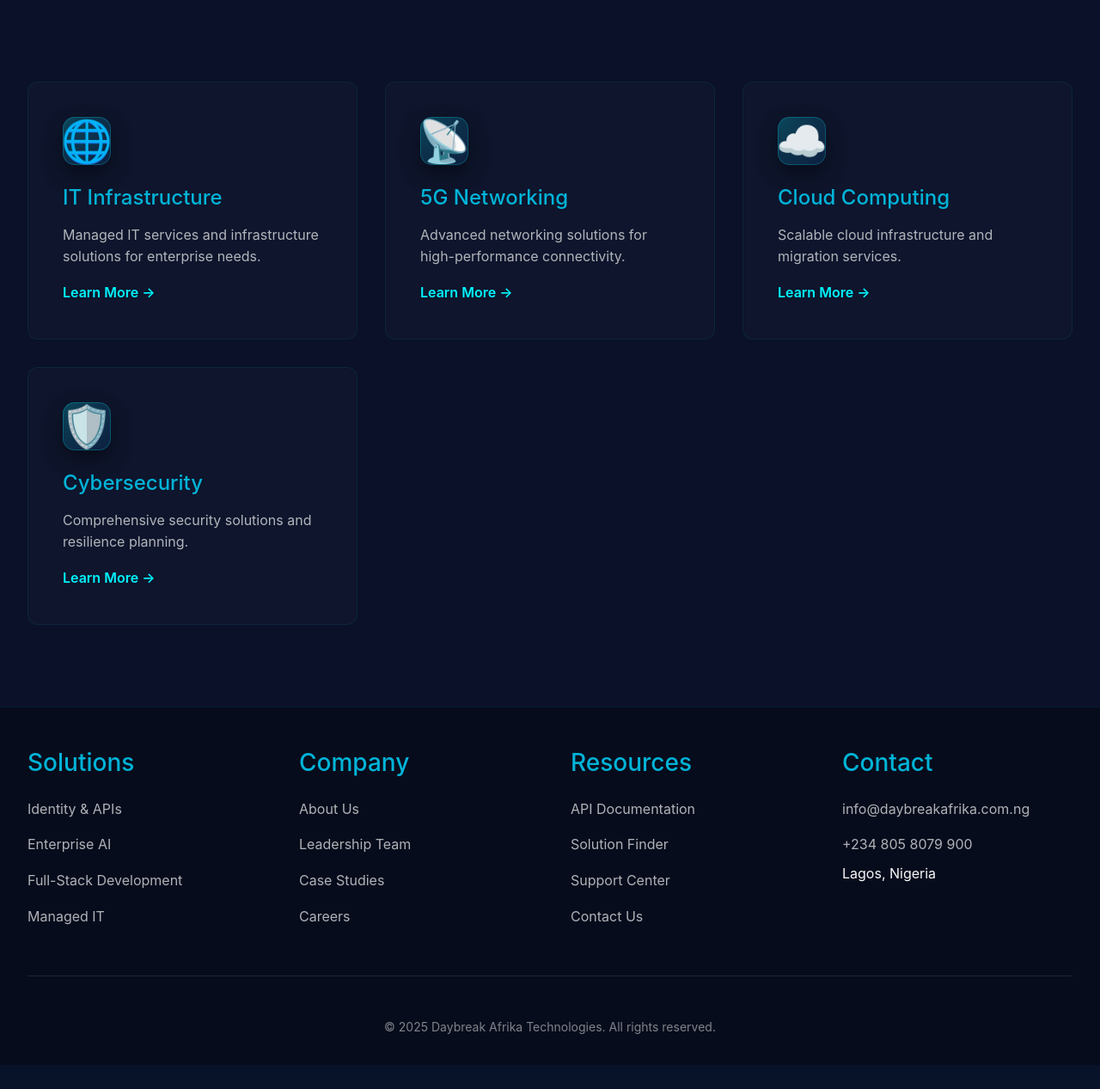
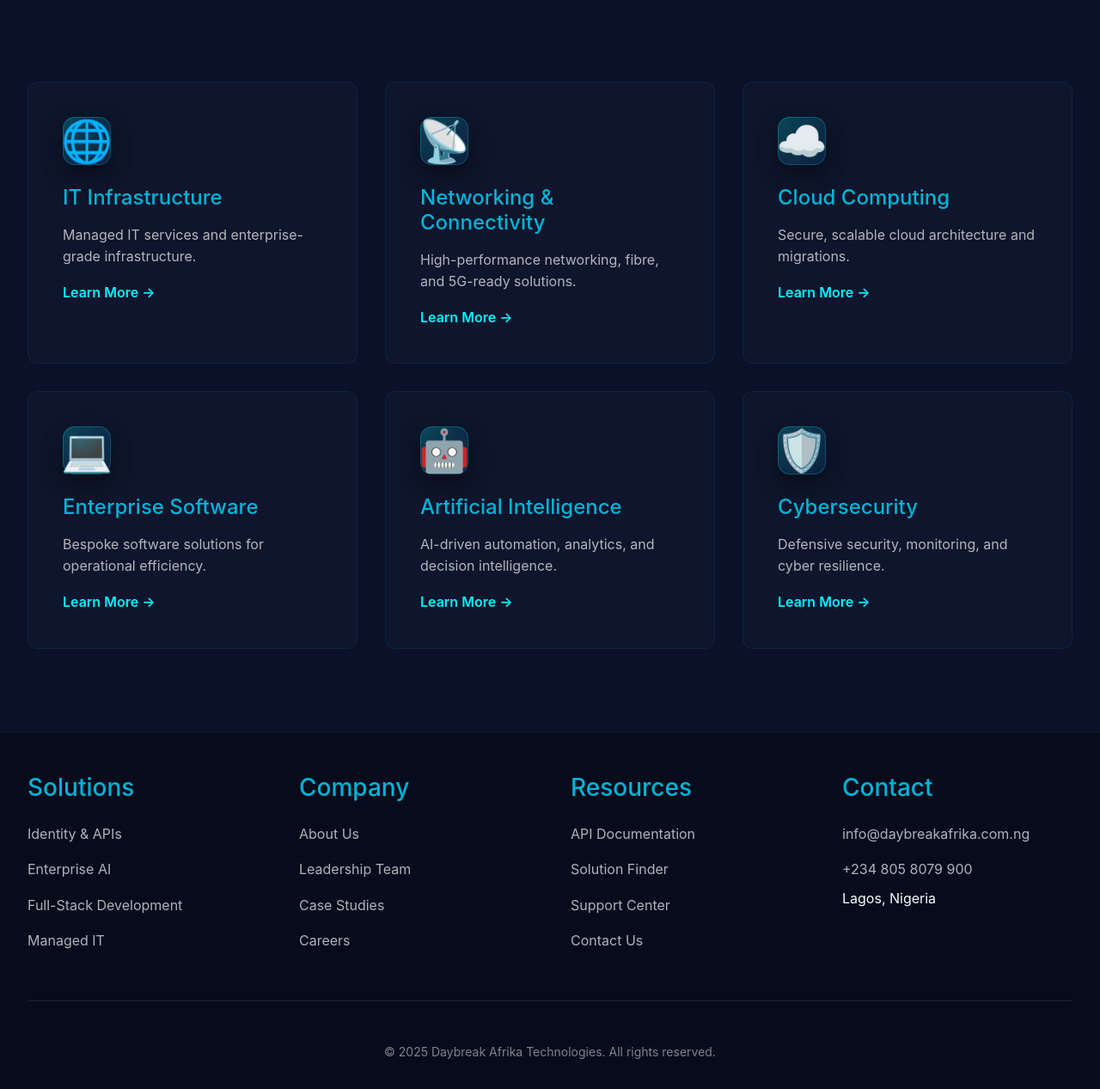
Before and after one commit to imosudi/daybreakafrikatech, a Flask app: page /solutions/ in a window 1280 px wide. Shown: the part 481-1748 px from the top of the page at 86% size. Before the commit the page ends 1720 px from the top, so only its background shows below. Run offline with Flask 3, Linux system fonts and the light colour scheme; some libraries are stand-ins or nearby versions.

Commit message:
Services pages

```diff
--- a/app/routes/solutions.py
+++ b/app/routes/solutions.py
@@ -1,4 +1,3 @@
-# app/routes/solutions.py
 from flask import Blueprint, render_template
 
 solutions_bp = Blueprint(
@@ -7,57 +6,36 @@
     url_prefix="/solutions"
 )
 
-@solutions_bp.route("/")
+@solutions_bp.route("/", endpoint="index")
 def index():
-    """
-    Solutions overview page.
-    """
     return render_template("solutions/index.html")
 
 
-@solutions_bp.route("/infrastructure")
+@solutions_bp.route("/infrastructure/", endpoint="infrastructure")
 def infrastructure():
-    """
-    IT Infrastructure solutions.
-    """
     return render_template("solutions/infrastructure.html")
 
 
-@solutions_bp.route("/networking")
+@solutions_bp.route("/networking/", endpoint="networking")
 def networking():
-    """
-    5G Networking and connectivity.
-    """
     return render_template("solutions/networking.html")
 
 
-@solutions_bp.route("/cloud")
+@solutions_bp.route("/cloud/", endpoint="cloud")
 def cloud():
-    """
-    Cloud computing solutions.
-    """
     return render_template("solutions/cloud.html")
 
 
-@solutions_bp.route("/software")
+@solutions_bp.route("/software/", endpoint="software")
 def software():
-    """
-    Enterprise software solutions.
-    """
     return render_template("solutions/software.html")
 
 
-@solutions_bp.route("/ai")
+@solutions_bp.route("/ai/", endpoint="ai")
 def ai():
-    """
-    AI solutions for enterprise automation and intelligence.
-    """
     return render_template("solutions/ai.html")
 
 
-@solutions_bp.route("/security")
+@solutions_bp.route("/security/", endpoint="security")
 def security():
-    """
-    Cybersecurity and resilience solutions.
-    """
     return render_template("solutions/security.html")
--- a/app/templates/solutions/index.html
+++ b/app/templates/solutions/index.html
@@ -1,7 +1,7 @@
 <!-- templates/solutions/index.html -->
 {% extends "base.html" %}
 
-{% block title %}Solutions - Daybreak Afrika Technologies{% endblock %}
+{% block title %}Solutions | Daybreak Afrika Technologies{% endblock %}
 
 {% block content %}
 <section class="hero" style="min-height: 60vh;">
@@ -11,32 +11,52 @@
     </div>
 </section>
 
-<section class="services">
+
+<section class="services services--solutions">
     <div class="service-grid">
-        <div class="service-card">
+
+        <article class="service-card">
             <div class="service-icon">🌐</div>
             <h3>IT Infrastructure</h3>
-            <p>Managed IT services and infrastructure solutions for enterprise needs.</p>
+            <p>Managed IT services and enterprise-grade infrastructure.</p>
             <a href="{{ url_for('solutions.infrastructure') }}">Learn More →</a>
-        </div>
-        <div class="service-card">
+        </article>
+
+        <article class="service-card">
             <div class="service-icon">📡</div>
-            <h3>5G Networking</h3>
-            <p>Advanced networking solutions for high-performance connectivity.</p>
+            <h3>Networking & Connectivity</h3>
+            <p>High-performance networking, fibre, and 5G-ready solutions.</p>
             <a href="{{ url_for('solutions.networking') }}">Learn More →</a>
-        </div>
-        <div class="service-card">
+        </article>
+
+        <article class="service-card">
             <div class="service-icon">☁️</div>
             <h3>Cloud Computing</h3>
-            <p>Scalable cloud infrastructure and migration services.</p>
+            <p>Secure, scalable cloud architecture and migrations.</p>
             <a href="{{ url_for('solutions.cloud') }}">Learn More →</a>
-        </div>
-        <div class="service-card">
+        </article>
+
+        <article class="service-card">
+            <div class="service-icon">💻</div>
+            <h3>Enterprise Software</h3>
+            <p>Bespoke software solutions for operational efficiency.</p>
+            <a href="{{ url_for('solutions.software') }}">Learn More →</a>
+        </article>
+
+        <article class="service-card">
+            <div class="service-icon">🤖</div>
+            <h3>Artificial Intelligence</h3>
+            <p>AI-driven automation, analytics, and decision intelligence.</p>
+            <a href="{{ url_for('solutions.ai') }}">Learn More →</a>
+        </article>
+
+        <article class="service-card">
             <div class="service-icon">🛡️</div>
             <h3>Cybersecurity</h3>
-            <p>Comprehensive security solutions and resilience planning.</p>
+            <p>Defensive security, monitoring, and cyber resilience.</p>
             <a href="{{ url_for('solutions.security') }}">Learn More →</a>
-        </div>
+        </article>
+
     </div>
 </section>
 {% endblock %}
```
Also changed, not shown: app/templates/solutions/ai.html (+19 -0 lines), app/templates/solutions/cloud.html (added, +21 -0 lines), app/templates/solutions/infrastructure.html (+22 -0 lines), app/templates/solutions/networking.html (added, +21 -0 lines), app/templates/solutions/security.html (+21 -0 lines), app/templates/solutions/software.html (+21 -0 lines).
